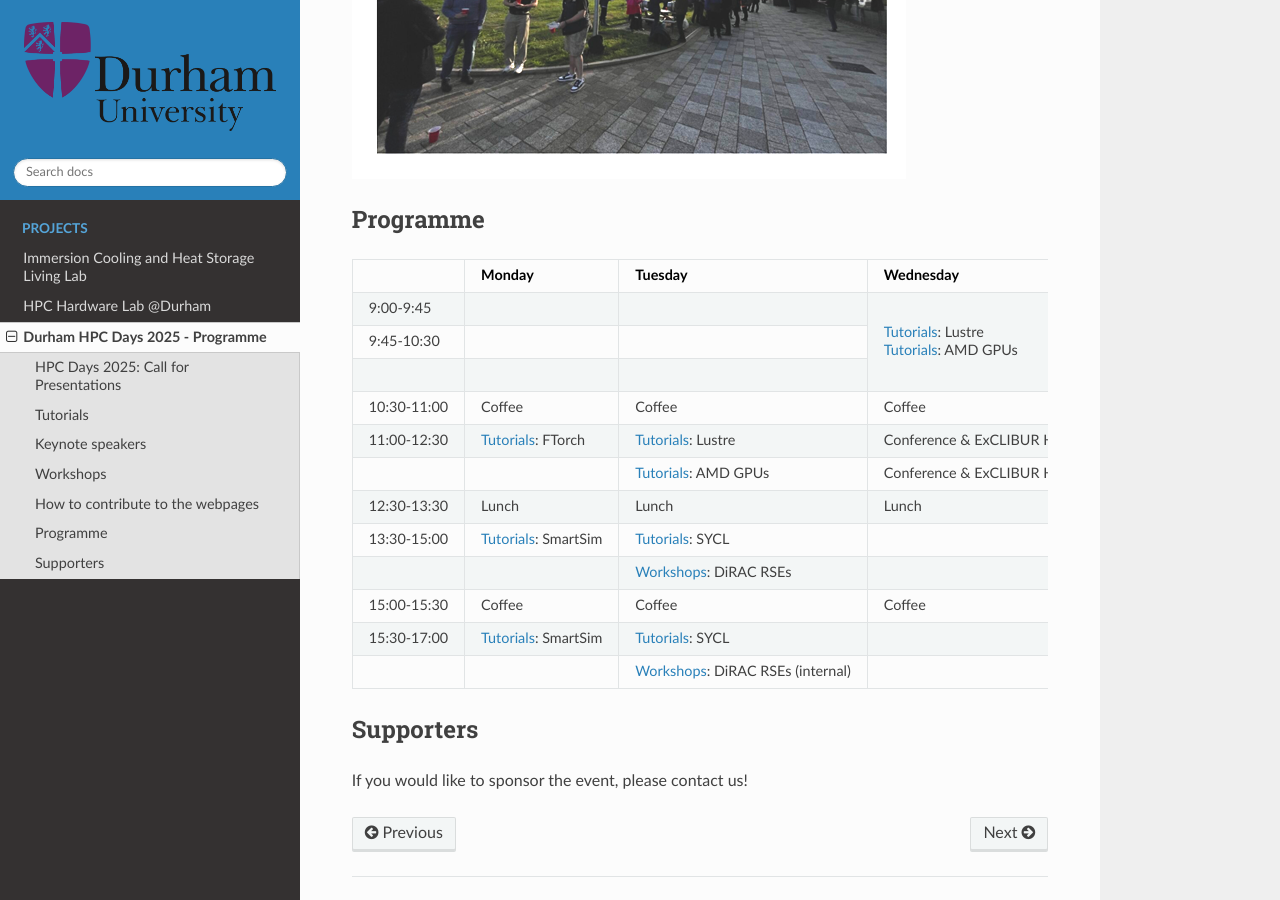
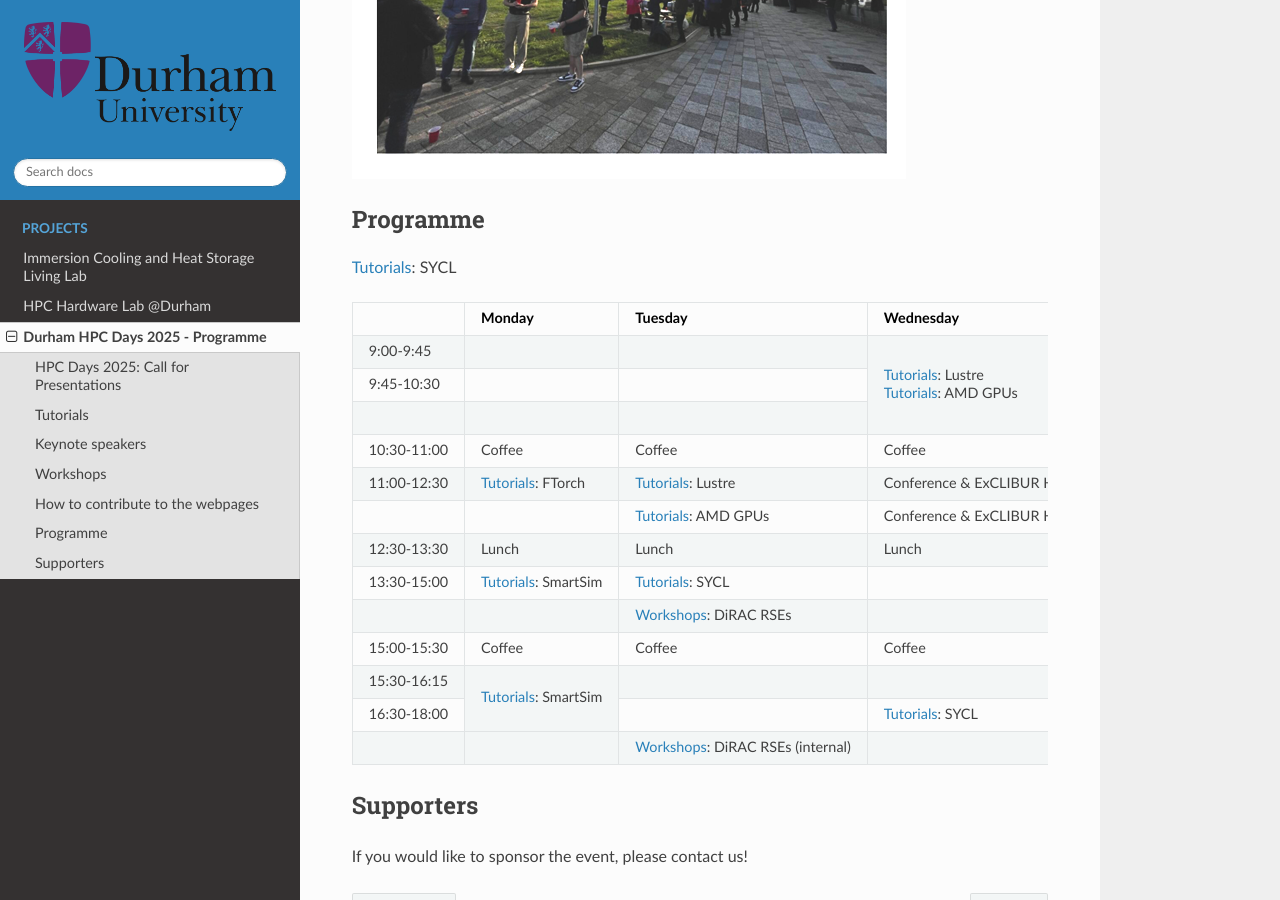
Before and after one commit to ilectra/durham, a Sphinx documentation site: the page built from docs/hpcdays/index.md, in a window 1280 px wide and 900 px high, scrolled down 483 px. Built offline with Sphinx 7.4.7 and the Read the Docs theme 3.1.0, drawn with Linux system fonts in a browser that asks for light colours; pages that are not in the unit, such as notebooks, are missing from menus.

Commit message:
Update index.md

```diff
--- a/docs/hpcdays/index.md
+++ b/docs/hpcdays/index.md
@@ -28,7 +28,8 @@
 | 13:30-15:00 | [Tutorials](tutorials.md): SmartSim | [Tutorials](tutorials.md): SYCL                  |         |            | |  Social |
 |             |                                     | [Workshops](workshops.md): DiRAC RSEs            |         |            | [Workshops](workshops.md): CoSeC | Social |
 | 15:00-15:30 | Coffee                              | Coffee                           | Coffee                  | Coffee     | Coffee     | |
-| 15:30-17:00 | [Tutorials](tutorials.md): SmartSim | [Tutorials](tutorials.md): SYCL                  |            |            |  |
+| 15:30-16:15 <td rowspan="2">[Tutorials](tutorials.md): SmartSim</td> [Tutorials](tutorials.md): SYCL                  |            |            |  |
+| 16:30-18:00 |                                                          | [Tutorials](tutorials.md): SYCL                  |            |            |  |
 |             |                                     | [Workshops](workshops.md): DiRAC RSEs (internal) |            |            | [Workshops](workshops.md): CoSeC ||
 
 
```
